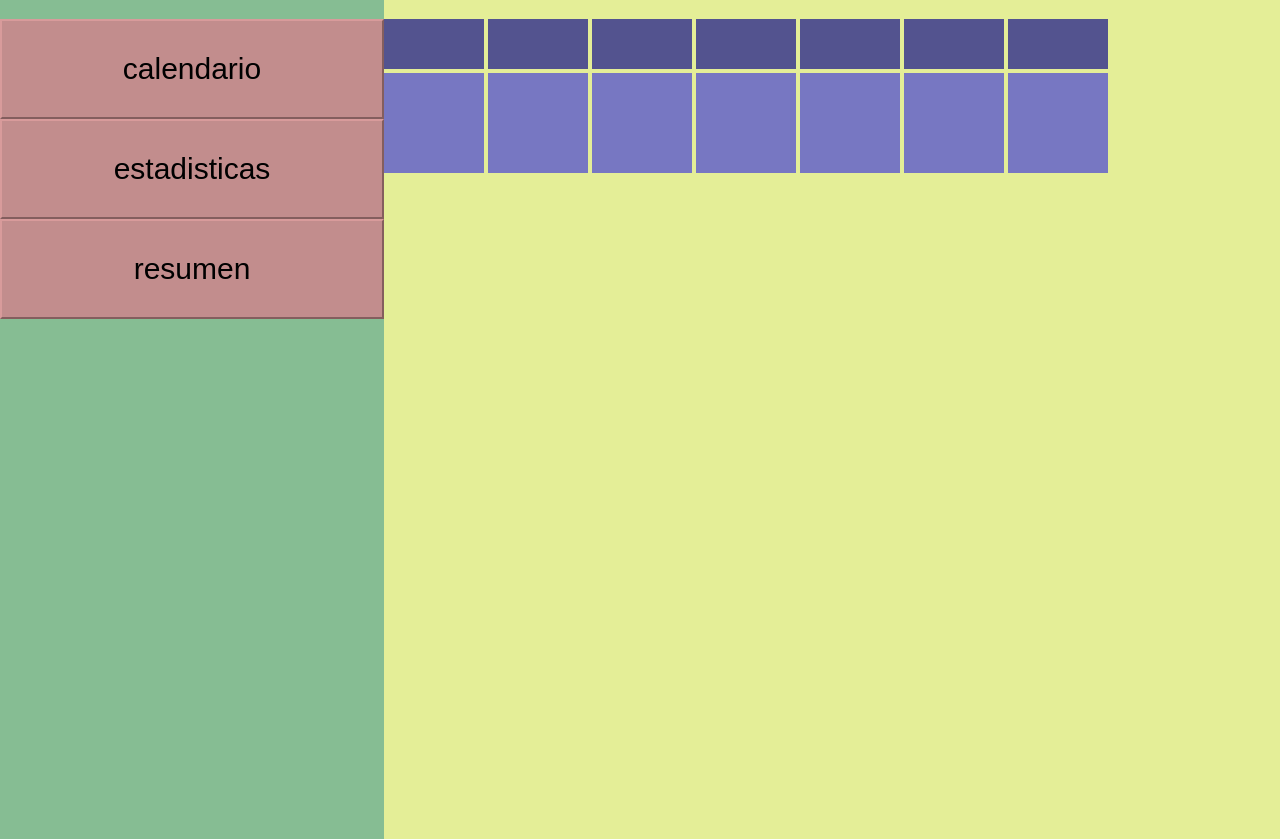
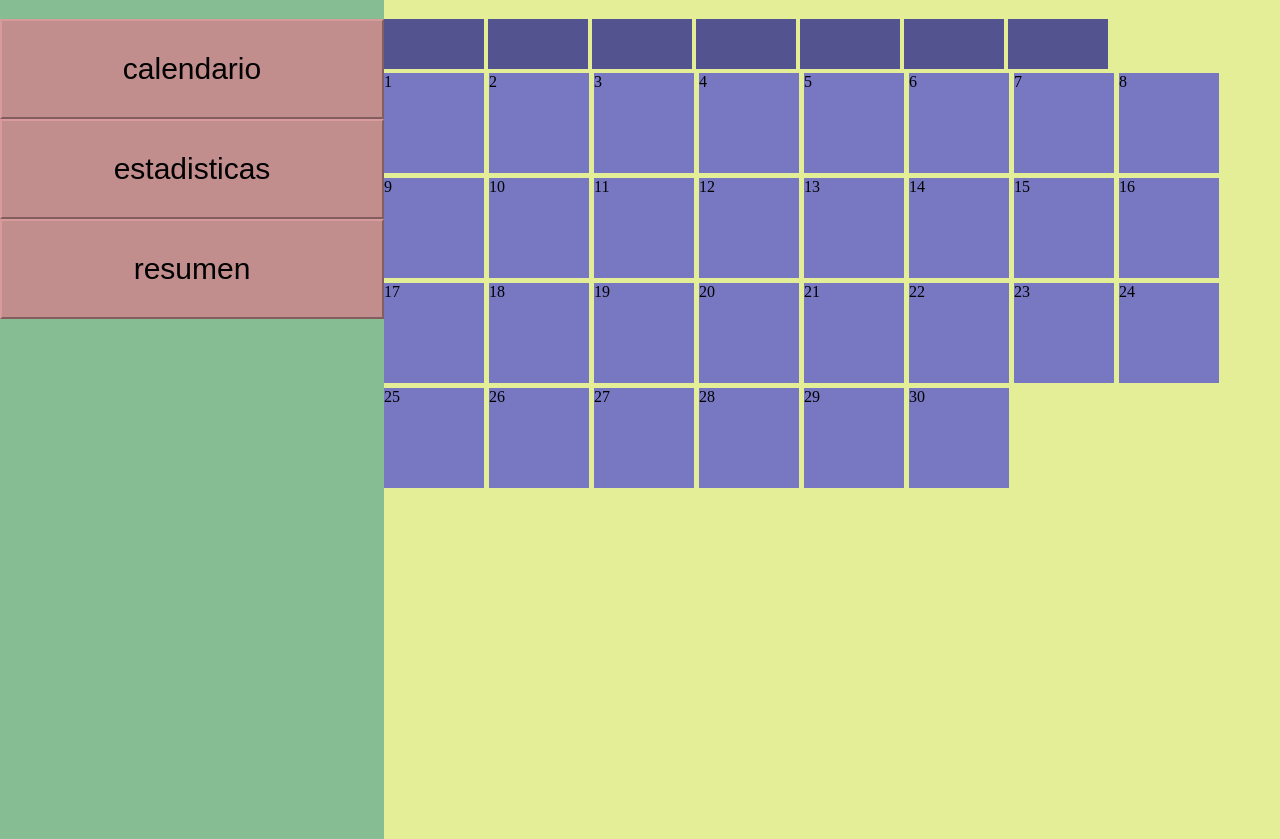
Before and after one commit to Camilavalenzuela/planner, a plain HTML site: page index.html in a window 1280 px wide. Shown: the part 61-900 px from the top of the page. Drawn offline with Linux system fonts and the light colour scheme.

Commit message:
Agrega dias con javascript

```diff
--- a/index.html
+++ b/index.html
@@ -40,6 +40,8 @@
                 width: 100px;
                 background-color:rgb(119, 119, 194);
                 display: inline-block;
+                margin-right: 5px;
+                margin-bottom: 5px;
 
 
             }
@@ -79,16 +81,35 @@
 
             <br>
 
+            <!-- <div class="dia_calendario"></div>
             <div class="dia_calendario"></div>
             <div class="dia_calendario"></div>
             <div class="dia_calendario"></div>
             <div class="dia_calendario"></div>
             <div class="dia_calendario"></div>
-            <div class="dia_calendario"></div>
-            <div class="dia_calendario"></div>
+            <div class="dia_calendario"></div> -->
 
         </div>
 
+        <script>
+            window.onload = function(){
+
+
+                 let resultado = document.getElementById('div_calendario');
+
+                for (let i = 1; i <= 30; i++) {
+
+                    let dia_nuevo = document.createElement('div');
+                        dia_nuevo.setAttribute("class", "dia_calendario");
+                        dia_nuevo.innerText = i;
+
+
+                    resultado.appendChild(dia_nuevo);
+
+                }
+
+            }
+        </script>
 
     </body>
 </html>
```
